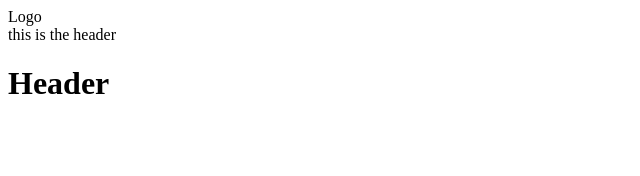
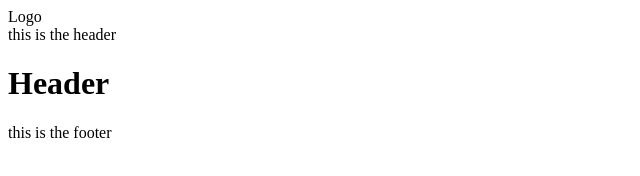
Before and after one commit to TiffanySkare/tomato, a plain HTML site: page index.html in a window 1280 px wide. Shown: the whole page, without its empty margins (0-640 px from the left). Drawn offline with Linux system fonts and the light colour scheme.

Commit message:
conflict resolved

```diff
--- a/index.html
+++ b/index.html
@@ -18,5 +18,8 @@
 <h1> Header</h1>
         </div>
     </main>
+    <footer>
+        this is the footer
+    </footer>
 </body>
 </html>
```
